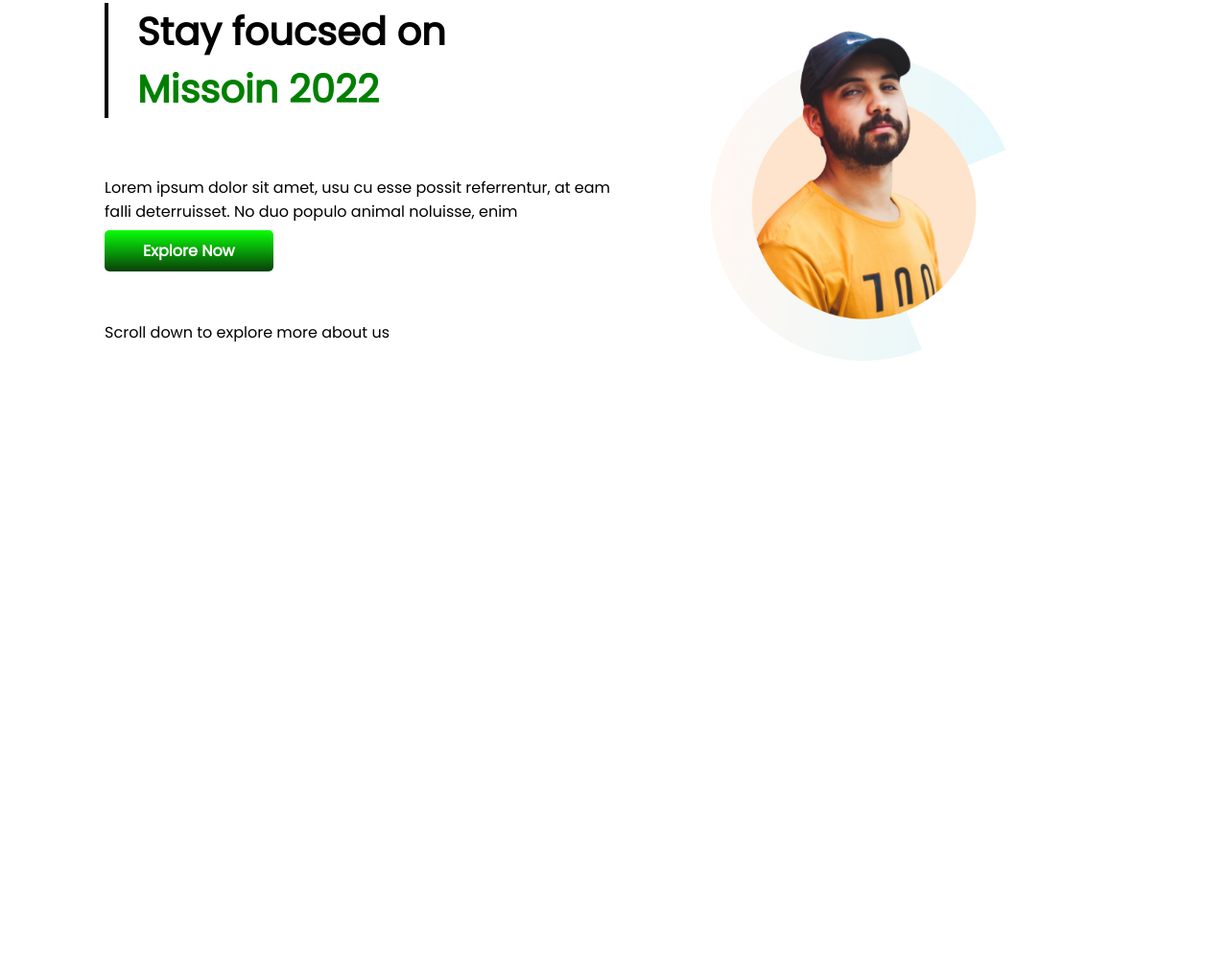
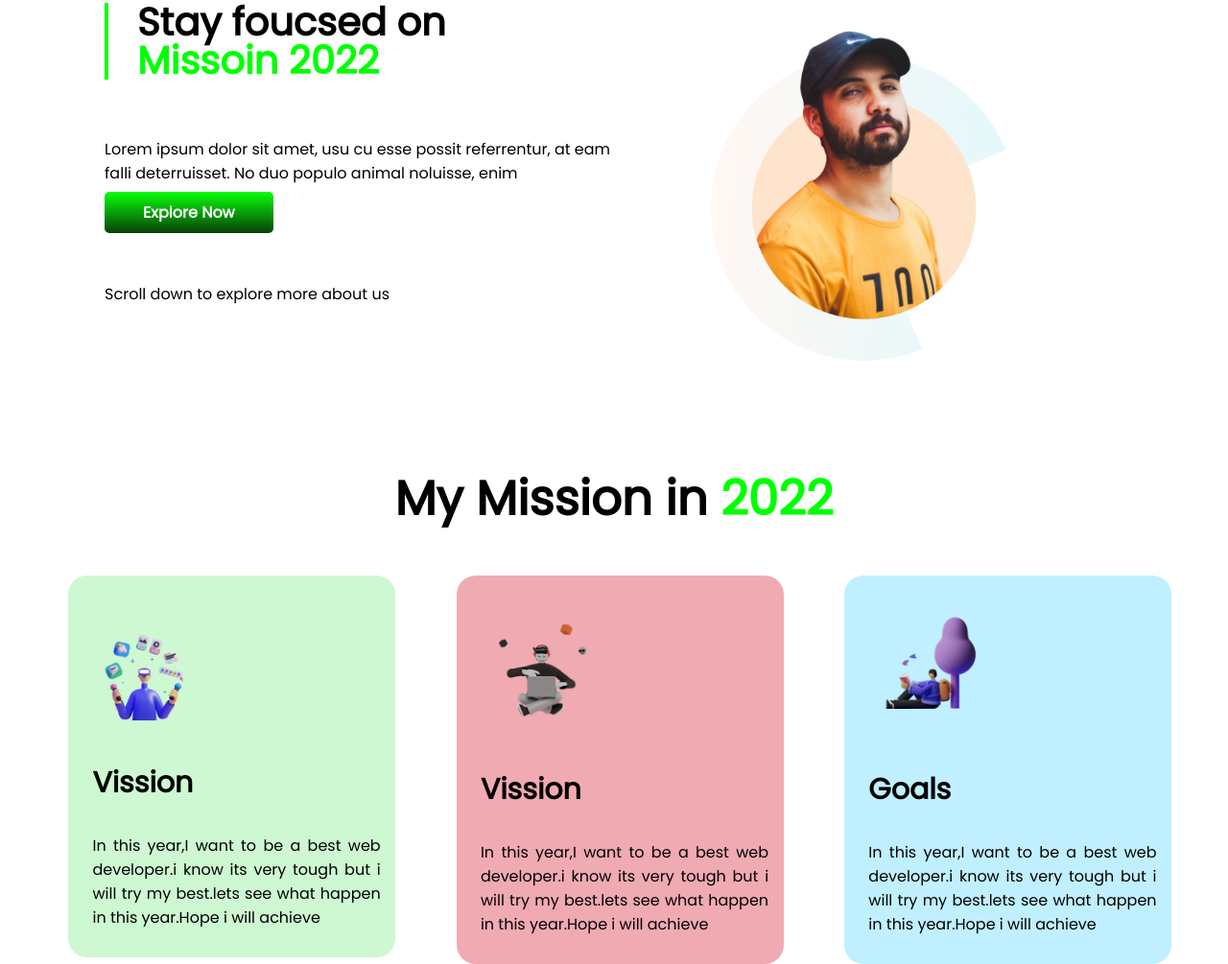
Before and after one commit to lrn79/assinment1, a plain HTML site: page index.html in a window 1280 px wide. Shown: the part 101-1106 px from the top of the page at 96% size. Before the commit the page ends 800 px from the top, so only its background shows below. Drawn offline with Linux system fonts and the light colour scheme.

Commit message:
2nd update

```diff
--- a/index.html
+++ b/index.html
@@ -26,6 +26,41 @@
             <img src="person/person-0.png" alt="">
         </div>
     </section>
+
+    <!..........................................>
+
+
+        <section>
+            <h2>My Mission in <span>2022</span></h2>
+
+            <div class="creat-box" id="for-box1">
+                <img class="box-image" src='illustrators/illustrator-1.png' />
+                <h3>Vission</h3>
+                <p class="box-text">In this year,I want to be a best web developer.i know its very tough but i will try
+                    my
+                    best.lets see what happen in this year.Hope i will achieve</p>
+            </div>
+
+            <div class="creat-box" id="for-box2">
+                <img class="box-image" src='illustrators/illustrator-2.png' />
+                <h3>Vission</h3>
+                <p class="box-text">In this year,I want to be a best web developer.i know its very tough but i will try
+                    my
+                    best.lets see what happen in this year.Hope i will achieve</p>
+            </div>
+
+            <div class="creat-box" id="for-box3">
+                <img class="box-image" src='illustrators/illustrator-3.png' />
+                <h3>Goals</h3>
+                <p class="box-text">In this year,I want to be a best web developer.i know its very tough but i will try
+                    my
+                    best.lets see what happen in this year.Hope i will achieve</p>
+            </div>
+
+        </section>
+
+
+
 </body>
 
 </html>
--- a/style.css
+++ b/style.css
@@ -4,8 +4,9 @@ body{
 
 .first-heading{
     font-size: 40px;
-    border-left: 4px solid;
+    border-left: 4px solid rgb(14, 255, 14);
     padding-left: 30px;
+    line-height: 40px;
     border-image-slice: 1;
 }
 .flexible-body{
@@ -13,7 +14,7 @@ body{
     margin-bottom: 100px;
 }
 span{
-    color: green;
+    color: rgb(0, 255, 0);
 }
 .first-width-half{
     width: 50%;
@@ -36,3 +37,47 @@ span{
     font-weight: 200px;
 
 }
+h2{
+    font-size: 50px;
+    text-align: center;
+    font-weight: 700px;
+}
+.creat-box{
+    width: 25%;
+    float: left;
+    margin-left: 5%;
+    padding-left: 2%;
+}
+.box-text{
+    text-align: justify;
+    padding-right: 5%;
+    font-family: 'poppins';
+}
+.box-image{
+    height:15%;
+    width:40%
+}
+h3{
+    font-size: 30px;
+}
+
+#for-box1{
+    border-radius: 20px;
+    padding-bottom: 1%;
+    padding-top: 3%;
+    background-color: rgb(205, 248, 210);
+}
+
+#for-box2{
+
+    border-radius: 20px;
+    padding-bottom: 1%;
+    padding-top: 3%;
+    background-color: rgb(240, 170, 178);
+}
+#for-box3{
+    border-radius: 20px;
+    padding-bottom: 1%;
+    padding-top: 3%;
+    background-color: rgb(192, 240, 255);
+}
```
